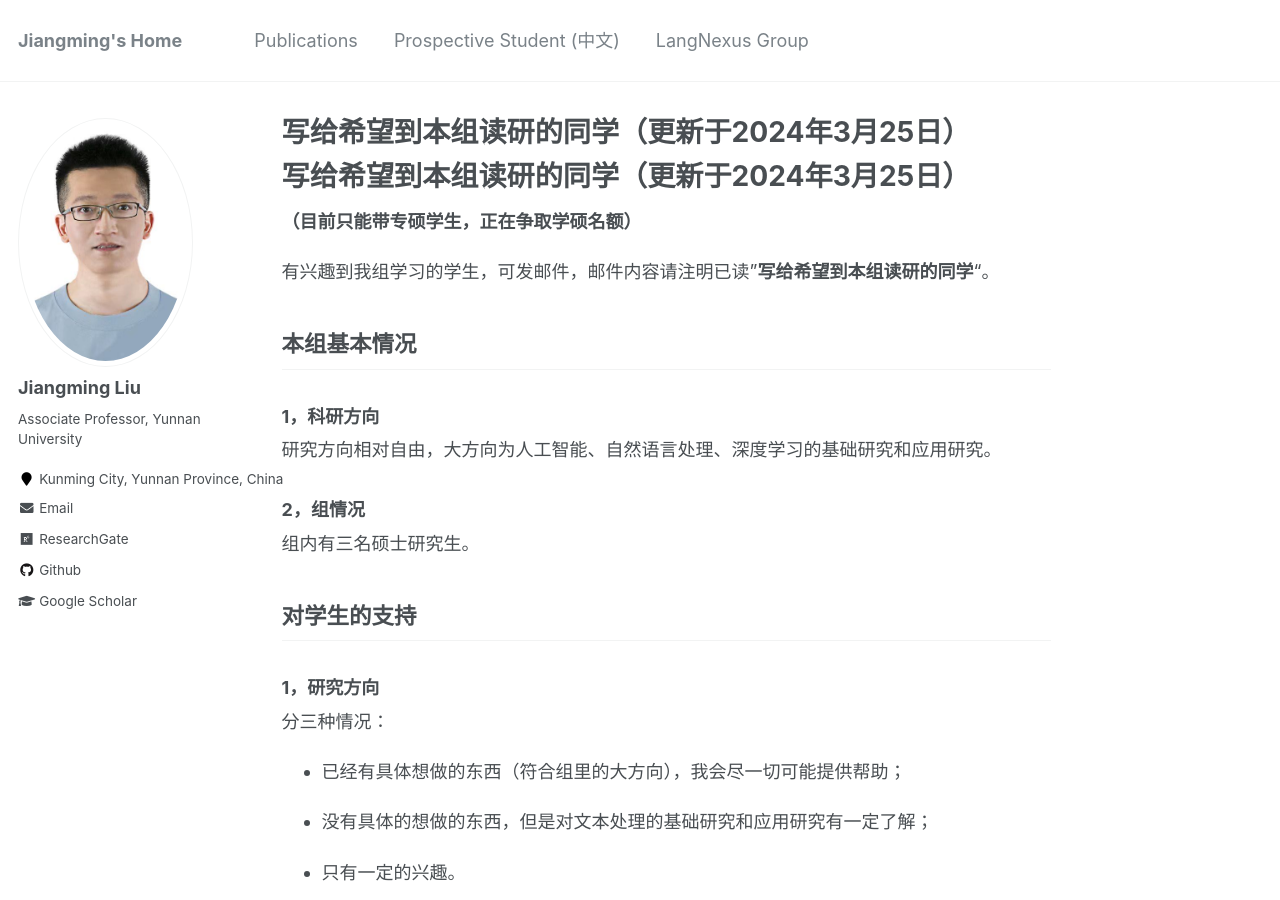
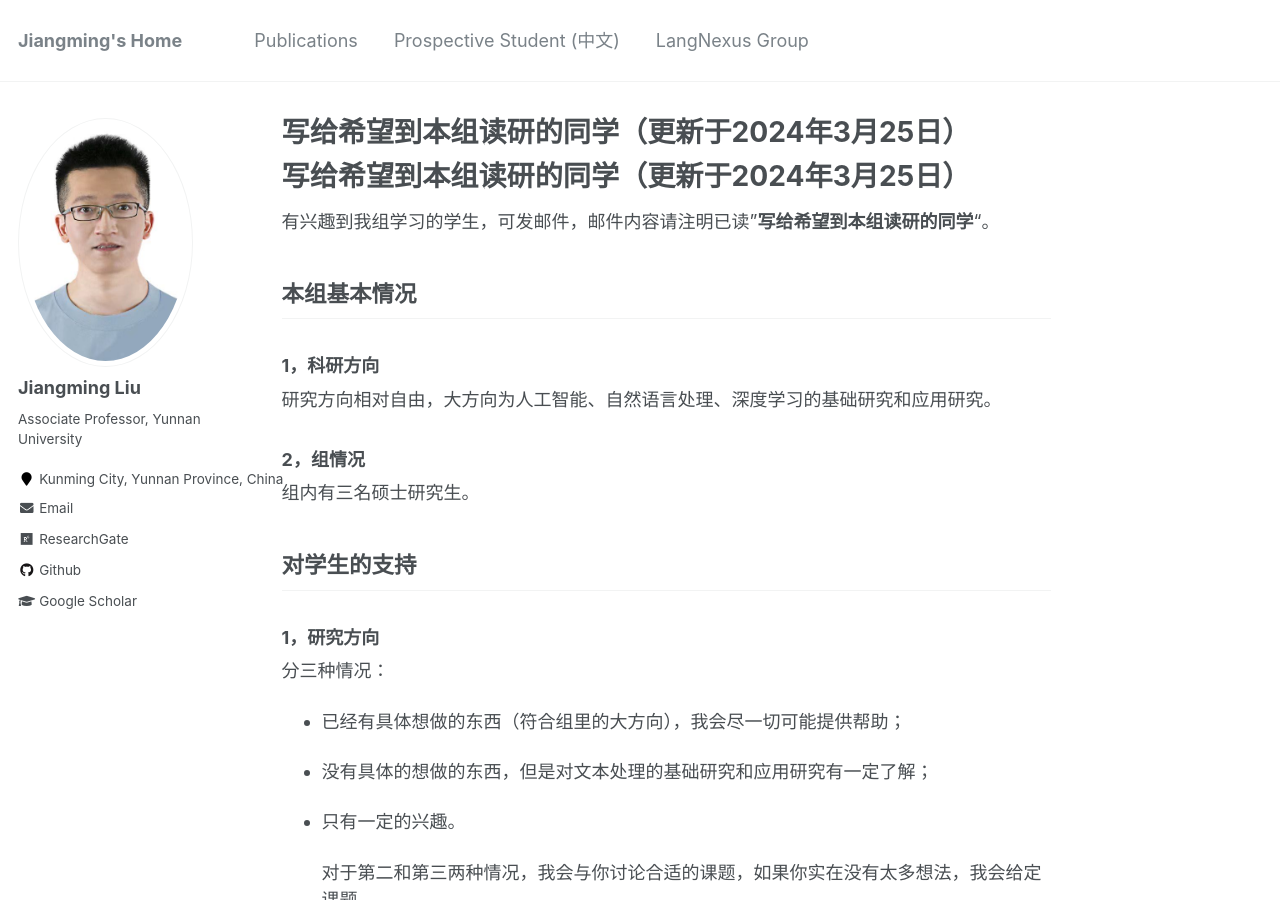
Before and after one commit to LeonCrashCode/LeonCrashCode.github.io, a Jekyll site: the page built from group_zh.md, in a window 1280 px wide and 900 px high. Built offline with Jekyll 4.4.1, drawn with Linux system fonts in a browser that asks for light colours; our own code applies the rules of GitHub Pages for plain Markdown files.

Commit message:
Update group_zh.md

```diff
--- a/group_zh.md
+++ b/group_zh.md
@@ -1,6 +1,4 @@
 # 写给希望到本组读研的同学（更新于2024年3月25日）
-
-**（目前只能带专硕学生，正在争取学硕名额）**
 
 有兴趣到我组学习的学生，可发邮件，邮件内容请注明已读"**写给希望到本组读研的同学**"。
 
```
